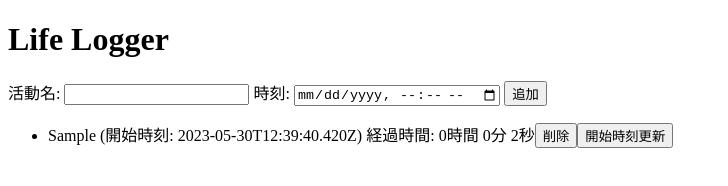
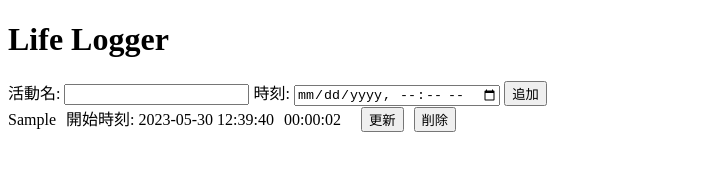
Before and after one commit to evecys/life-logger, a plain HTML site: page index.html in a window 1280 px wide. Both pictures are taken after typing "Sample" into the empty fields and a click on the button "追加". Shown: the whole page, without its empty margins (0-728 px from the left). Drawn offline with Linux system fonts and the light colour scheme.

Commit message:
Update index.html

```diff
--- a/index.html
+++ b/index.html
@@ -1,124 +1,150 @@
 <!DOCTYPE html>
 <html lang="ja">
 <head>
-  <meta charset="UTF-8">
   <meta name="viewport" content="width=device-width, initial-scale=1.0">
   <title>Life Logger</title>
   <style>
-    /* CSS スタイル */
+    .activity-item {
+      margin-bottom: 10px;
+    }
+    .activity-item span {
+      margin-right: 10px;
+    }
+    .update-btn,
+    .delete-btn {
+      margin-left: 10px;
+    }
   </style>
 </head>
 <body>
   <h1>Life Logger</h1>
 
   <form id="activity-form">
-    <label for="activity-input">活動名:</label>
-    <input type="text" id="activity-input">
-    <label for="time-input">時刻:</label>
-    <input type="datetime-local" id="time-input">
+    <label for="activity-name">活動名:</label>
+    <input type="text" id="activity-name" required>
+    <label for="activity-time">時刻:</label>
+    <input type="datetime-local" id="activity-time">
     <button type="submit">追加</button>
   </form>
 
-  <ul id="activity-list">
-    <!-- 活動項目がここに追加されます -->
-  </ul>
+  <div id="activity-list"></div>
 
   <script>
-    document.addEventListener("DOMContentLoaded", function() {
-      var activityForm = document.getElementById("activity-form");
-      var activityInput = document.getElementById("activity-input");
-      var timeInput = document.getElementById("time-input");
-      var activityList = document.getElementById("activity-list");
+    document.addEventListener('DOMContentLoaded', function() {
+      var activities = JSON.parse(localStorage.getItem('activities')) || [];
+      var activityList = document.getElementById('activity-list');
 
-      // 活動データをローカルストレージから読み込む
-      var activities = JSON.parse(localStorage.getItem("activities")) || [];
+      // ローカルストレージから取得したデータを表示
+      activities.forEach(function(activity) {
+        createActivityItem(activity);
+      });
 
-      // 活動項目を表示する関数
-      function renderActivity(activity, index) {
-        var activityItem = document.createElement("li");
-        activityItem.textContent = activity.name + " (開始時刻: " + activity.startTime + ")";
+      // フォームの送信時にデータを追加
+      var form = document.getElementById('activity-form');
+      form.addEventListener('submit', function(e) {
+        e.preventDefault();
 
-        var deleteButton = document.createElement("button");
-        deleteButton.textContent = "削除";
-        deleteButton.addEventListener("click", function() {
-          deleteActivity(index);
-        });
-
-        var updateButton = document.createElement("button");
-        updateButton.textContent = "開始時刻更新";
-        updateButton.addEventListener("click", function() {
-          updateActivity(index);
-        });
-
-        var elapsedTime = document.createElement("span"); // 経過時間表示用の要素
-        activityItem.appendChild(elapsedTime);
-        activityItem.appendChild(deleteButton);
-        activityItem.appendChild(updateButton);
-        activityList.appendChild(activityItem);
-
-        // 経過時間を更新する関数
-        function updateElapsedTime() {
-          var currentTime = new Date();
-          var startTime = new Date(activity.startTime);
-          var elapsed = currentTime - startTime;
-          var seconds = Math.floor(elapsed / 1000);
-          var minutes = Math.floor(seconds / 60);
-          var hours = Math.floor(minutes / 60);
-          elapsedTime.textContent = " 経過時間: " + hours + "時間 " + minutes % 60 + "分 " + seconds % 60 + "秒";
-        }
-
-        // 1秒ごとに経過時間を更新
-        setInterval(updateElapsedTime, 1000);
-      }
-
-      // 活動項目を保存する関数
-      function saveActivities() {
-        localStorage.setItem("activities", JSON.stringify(activities));
-      }
-
-      // 活動項目を追加するイベントハンドラ
-      activityForm.addEventListener("submit", function(event) {
-        event.preventDefault();
-        var activityName = activityInput.value;
-        var startTime = timeInput.value || new Date().toISOString(); // 指定時刻がない場合は現在時刻を使用
+        var nameInput = document.getElementById('activity-name');
+        var timeInput = document.getElementById('activity-time');
+        var name = nameInput.value;
+        var time = timeInput.value || new Date().toISOString();
 
         var activity = {
-          name: activityName,
-          startTime: startTime
+          name: name,
+          startTime: time
         };
 
         activities.push(activity);
-        renderActivity(activity, activities.length - 1);
-        saveActivities();
-        activityInput.value = "";
-        timeInput.value = "";
+        localStorage.setItem('activities', JSON.stringify(activities));
+
+        createActivityItem(activity);
+
+        nameInput.value = '';
+        timeInput.value = '';
       });
 
-      // 活動項目を削除する関数
-      function deleteActivity(index) {
-        activities.splice(index, 1);
-        activityList.innerHTML = "";
-        activities.forEach(renderActivity);
-        saveActivities();
+      // 経過時間を1秒ごとに更新
+      setInterval(function() {
+        activities.forEach(function(activity) {
+          var item = document.getElementById(activity.startTime);
+          var startTime = new Date(activity.startTime);
+          var elapsedTime = Math.floor((Date.now() - startTime) / 1000);
+
+          item.querySelector('.elapsed-time').textContent = formatElapsedTime(elapsedTime);
+        });
+      }, 1000);
+
+      // 活動項目を作成する関数
+      function createActivityItem(activity) {
+        var item = document.createElement('div');
+        item.setAttribute('class', 'activity-item');
+        item.setAttribute('id', activity.startTime);
+
+        var nameSpan = document.createElement('span');
+        nameSpan.textContent = activity.name;
+        item.appendChild(nameSpan);
+
+        var startTimeSpan = document.createElement('span');
+        startTimeSpan.setAttribute('class', 'start-time');
+        startTimeSpan.textContent = '開始時刻: ' + formatDateTime(new Date(activity.startTime));
+        item.appendChild(startTimeSpan);
+
+        var elapsedTimeSpan = document.createElement('span');
+        elapsedTimeSpan.setAttribute('class', 'elapsed-time');
+        elapsedTimeSpan.textContent = '経過時間: ' + formatElapsedTime(0);
+        item.appendChild(elapsedTimeSpan);
+
+        var updateButton = document.createElement('button');
+        updateButton.setAttribute('class', 'update-btn');
+        updateButton.textContent = '更新';
+        updateButton.addEventListener('click', function() {
+          var currentTime = new Date().toISOString();
+          activity.startTime = currentTime;
+          localStorage.setItem('activities', JSON.stringify(activities));
+          startTimeSpan.textContent = '開始時刻: ' + formatDateTime(new Date(currentTime));
+          elapsedTimeSpan.textContent = '経過時間: ' + formatElapsedTime(0);
+        });
+        item.appendChild(updateButton);
+
+        var deleteButton = document.createElement('button');
+        deleteButton.setAttribute('class', 'delete-btn');
+        deleteButton.textContent = '削除';
+        deleteButton.addEventListener('click', function() {
+          var index = activities.findIndex(function(item) {
+            return item.startTime === activity.startTime;
+          });
+
+          if (index > -1) {
+            activities.splice(index, 1);
+            localStorage.setItem('activities', JSON.stringify(activities));
+            item.remove();
+          }
+        });
+        item.appendChild(deleteButton);
+
+        activityList.appendChild(item);
       }
 
-      // 活動項目の開始時刻を現在時刻に更新する関数
-      function updateActivity(index) {
-        activities[index].startTime = new Date().toISOString();
-        activityList.innerHTML = "";
-        activities.forEach(renderActivity);
-        saveActivities();
+      // 日時をフォーマットする関数
+      function formatDateTime(dateTime) {
+        var year = dateTime.getFullYear();
+        var month = (dateTime.getMonth() + 1).toString().padStart(2, '0');
+        var day = dateTime.getDate().toString().padStart(2, '0');
+        var hours = dateTime.getHours().toString().padStart(2, '0');
+        var minutes = dateTime.getMinutes().toString().padStart(2, '0');
+        var seconds = dateTime.getSeconds().toString().padStart(2, '0');
+
+        return year + '-' + month + '-' + day + ' ' + hours + ':' + minutes + ':' + seconds;
       }
 
-      // URLパラメータから特定の活動項目を識別し、開始時刻を更新
-      var urlParams = new URLSearchParams(window.location.search);
-      var updateIndex = urlParams.get("updateIndex");
-      if (updateIndex !== null) {
-        updateActivity(updateIndex);
+      // 経過時間をフォーマットする関数
+      function formatElapsedTime(elapsedTime) {
+        var hours = Math.floor(elapsedTime / 3600);
+        var minutes = Math.floor((elapsedTime % 3600) / 60);
+        var seconds = Math.floor(elapsedTime % 60);
+
+        return hours.toString().padStart(2, '0') + ':' + minutes.toString().padStart(2, '0') + ':' + seconds.toString().padStart(2, '0');
       }
-
-      // ローカルストレージから読み込んだ活動項目を表示
-      activities.forEach(renderActivity);
     });
   </script>
 </body>
```
